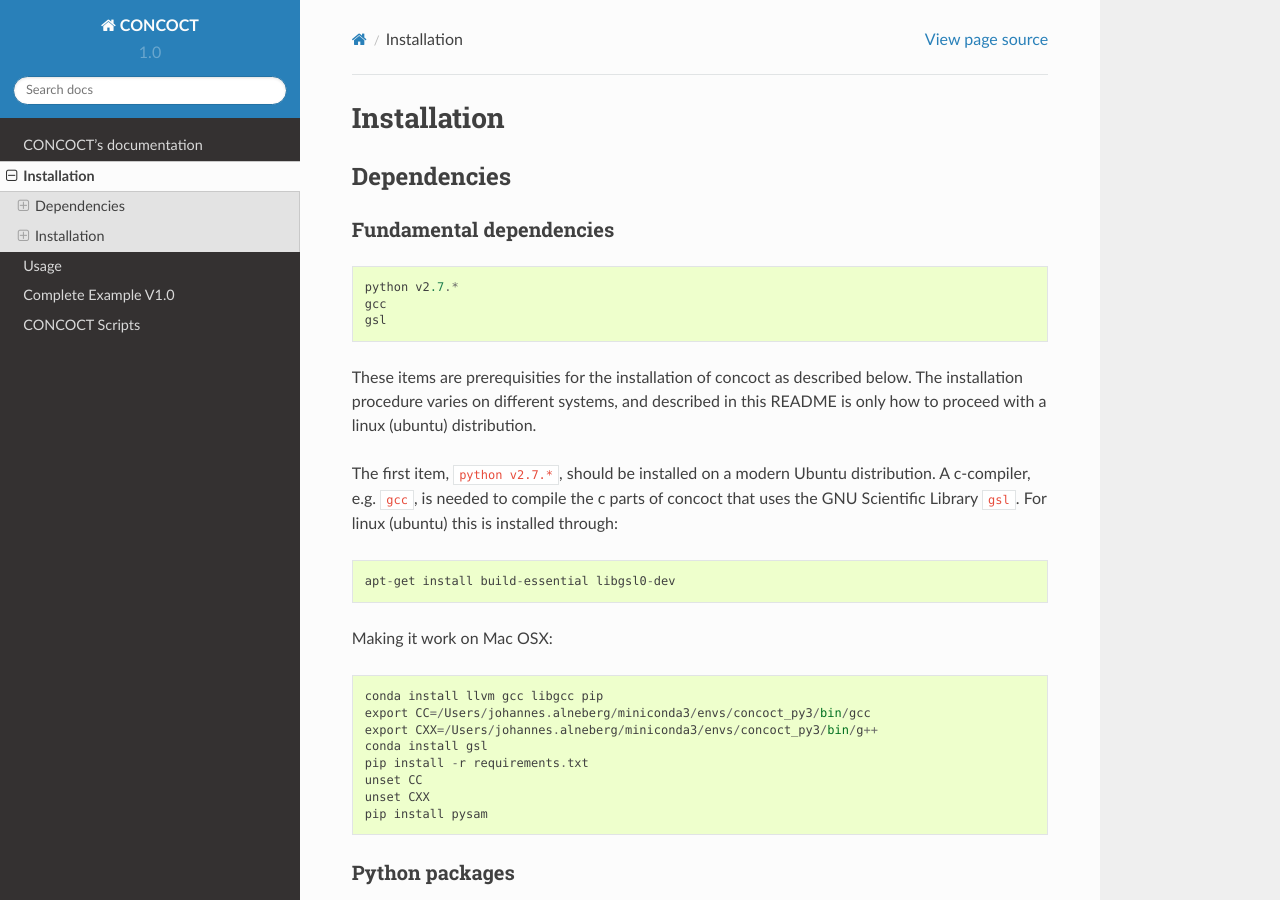
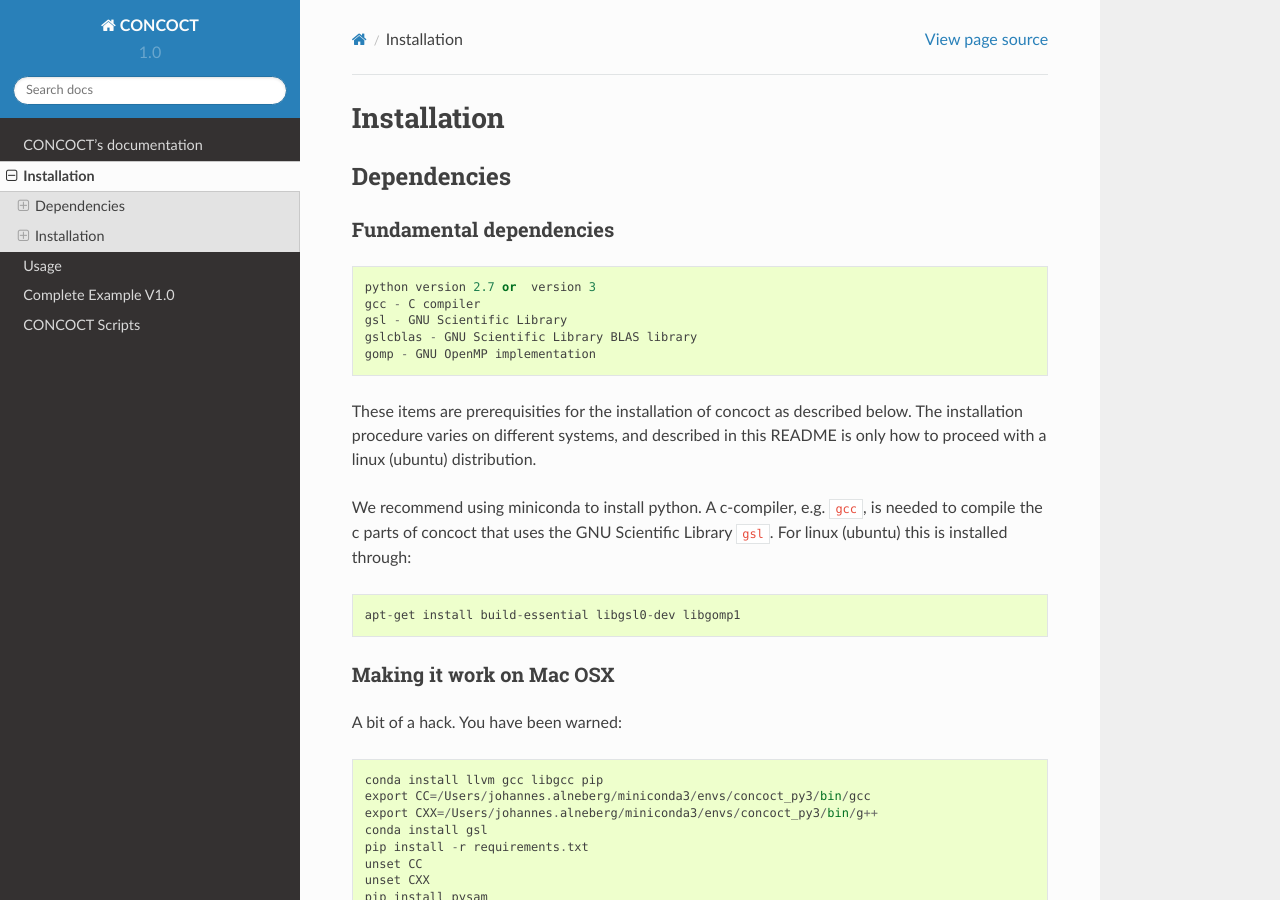
Before and after one commit to BinPro/CONCOCT, a Sphinx documentation site: the page built from doc/source/installation.rst, in a window 1280 px wide and 900 px high. Built offline with Sphinx 7.4.7 and the Read the Docs theme 2.0.0, drawn with Linux system fonts in a browser that asks for light colours; formulas are drawn with MathJax 3.

Commit message:
Slighlty more extensive installation instructions

```diff
--- a/doc/source/installation.rst
+++ b/doc/source/installation.rst
@@ -9,25 +9,30 @@
 
 ::
 
-    python v2.7.*
-    gcc
-    gsl
+    python version 2.7 or  version 3
+    gcc - C compiler
+    gsl - GNU Scientific Library
+    gslcblas - GNU Scientific Library BLAS library
+    gomp - GNU OpenMP implementation
+
 
 These items are prerequisities for the installation of concoct as
 described below. The installation procedure varies on different systems,
 and described in this README is only how to proceed with a linux
 (ubuntu) distribution.
 
-The first item, ``python v2.7.*``, should be installed on a modern
-Ubuntu distribution. A c-compiler, e.g. ``gcc``, is needed to compile
+We recommend using miniconda to install python.
+A c-compiler, e.g. ``gcc``, is needed to compile
 the c parts of concoct that uses the GNU Scientific Library ``gsl``. For
 linux (ubuntu) this is installed through:
 
 ::
 
-    apt-get install build-essential libgsl0-dev
+    apt-get install build-essential libgsl0-dev libgomp1
 
-Making it work on Mac OSX:
+Making it work on Mac OSX
+~~~~~~~~~~~~~~~~~~~~~~~~~
+A bit of a hack. You have been warned:
 
 ::
 
```
